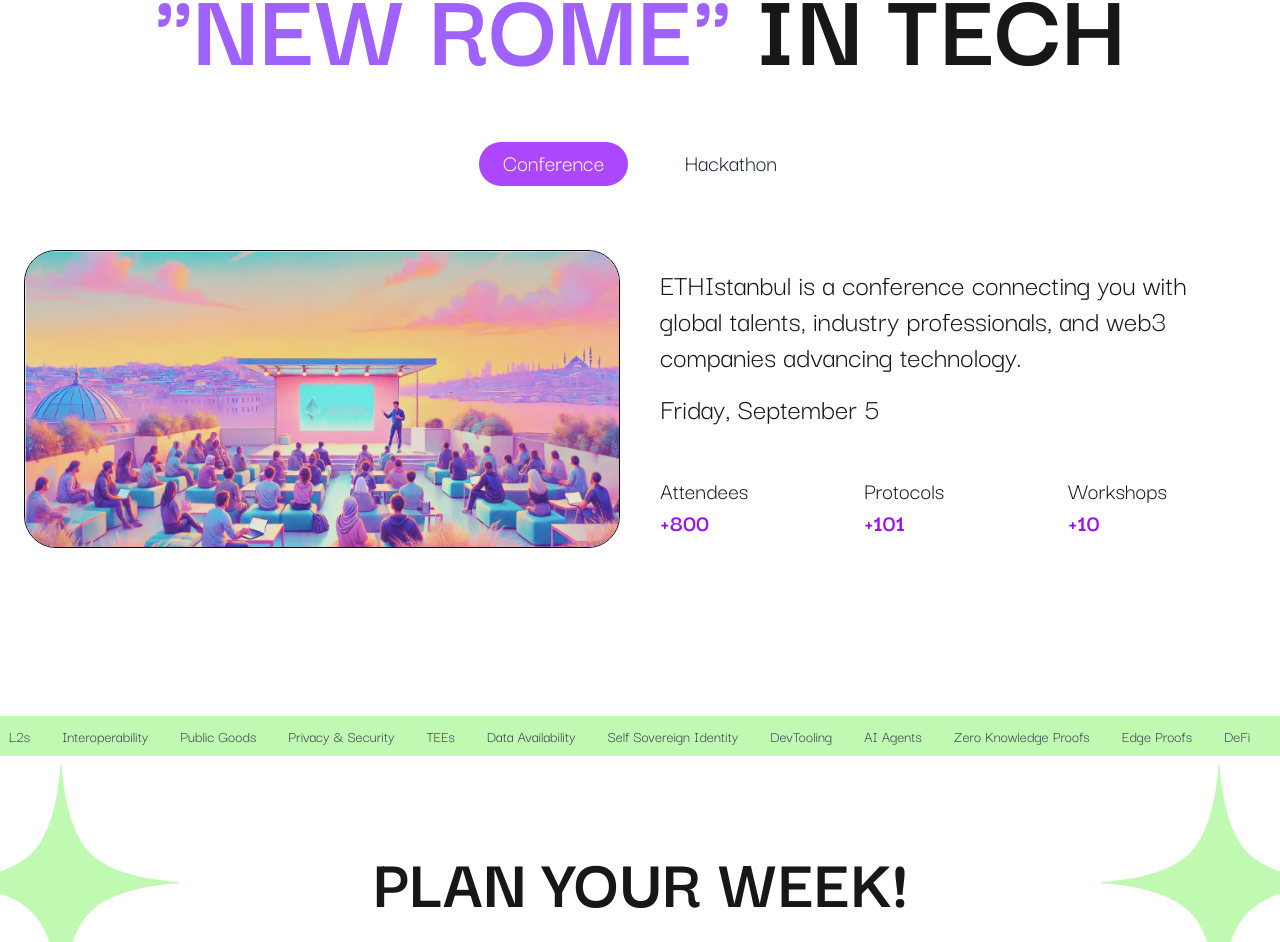
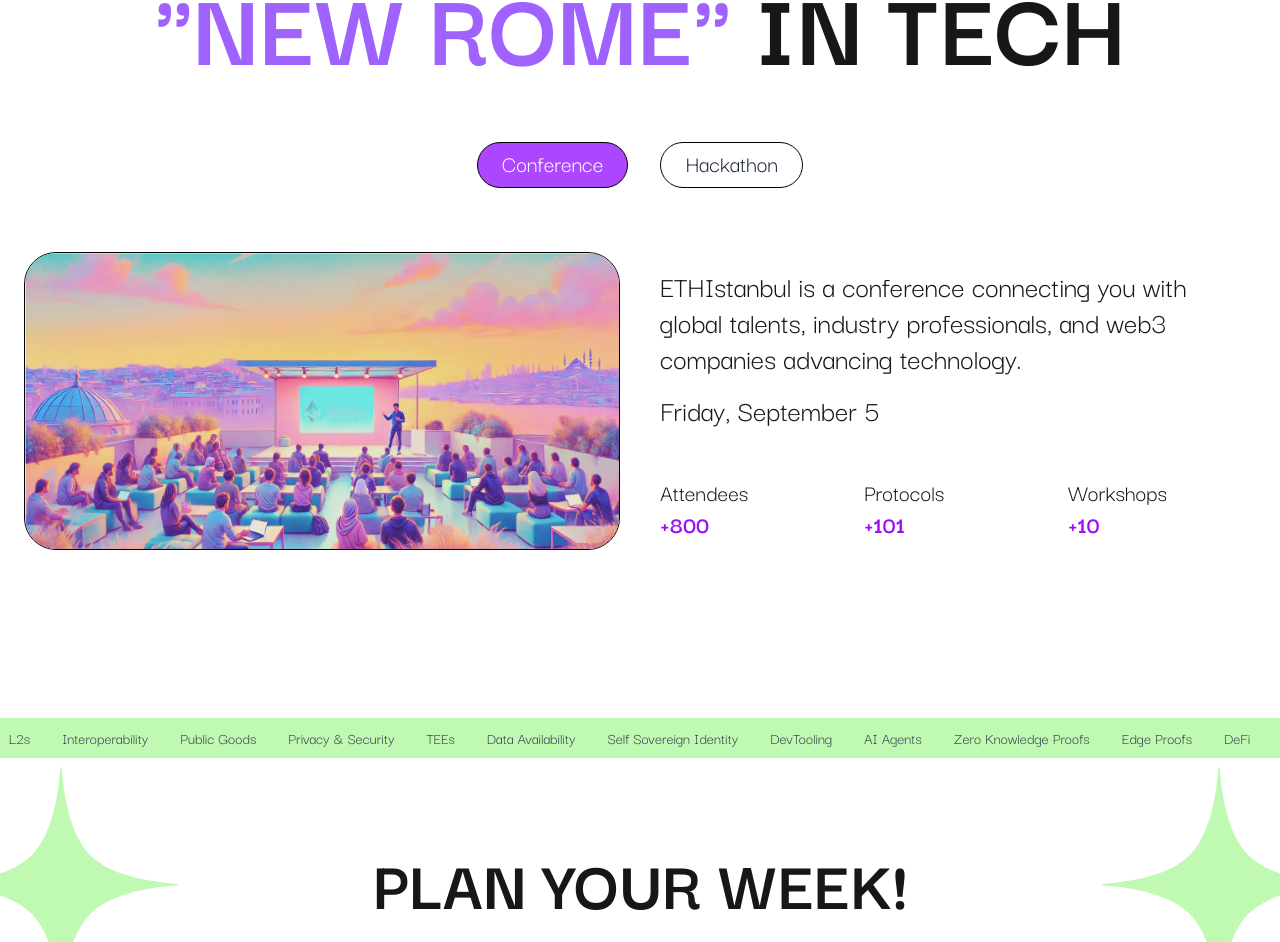
Before and after one commit to node101-io/ethistanbul-landing, a Next.js app: page / in a window 1280 px wide. Shown: the part 1022-1964 px from the top of the page. Built offline with nearby package versions, Linux system fonts and the light colour scheme; a web font is replaced by a local one.

Commit message:
fix border

```diff
--- a/components/overview.tsx
+++ b/components/overview.tsx
@@ -126,14 +126,14 @@
           <LiquidButton
             isActive={selectedSection === "Conference"}
             onClick={() => setSelectedSection("Conference")}
-            className=" text-gray-800 text-base sm:text-lg md:text-xl lg:text-2xl"
+            className="border border-black text-gray-800 text-base sm:text-lg md:text-xl lg:text-2xl"
           >
             Conference
           </LiquidButton>
           <LiquidButton
             isActive={selectedSection === "Hackathon"}
             onClick={() => setSelectedSection("Hackathon")}
-            className=" text-gray-800 text-base sm:text-lg md:text-xl lg:text-2xl"
+            className="border border-black text-gray-800 text-base sm:text-lg md:text-xl lg:text-2xl"
           >
             Hackathon
           </LiquidButton>
```
